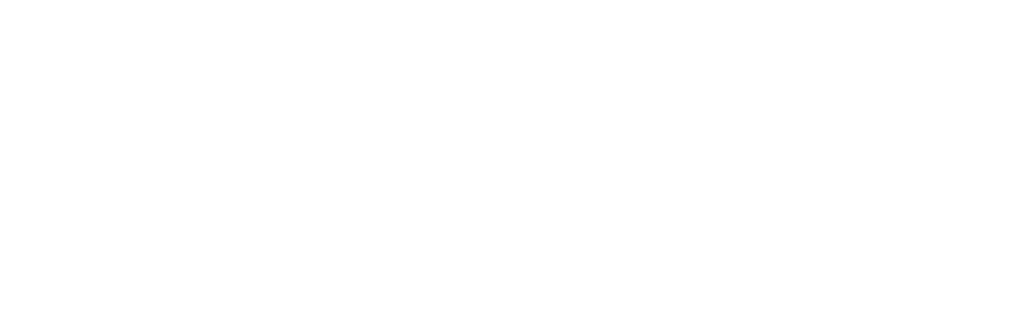
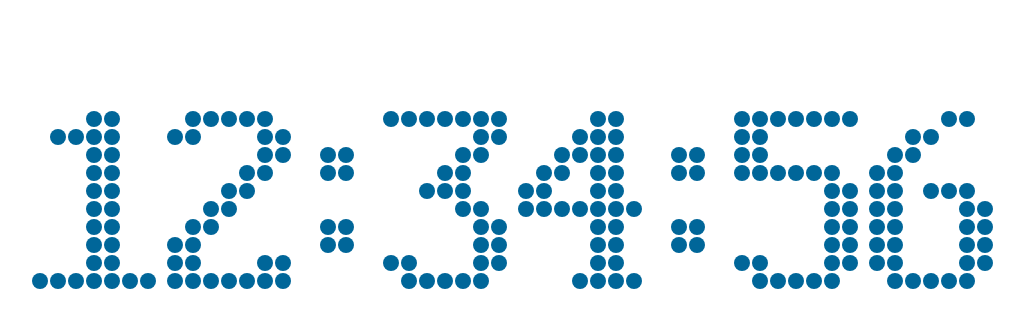
Before and after one commit to JLraining/countDowm, a plain HTML site: page index.html in a window 1280 px wide. Shown: the whole page, without its empty margins (127-1151 px from the left). Drawn offline with Linux system fonts and the light colour scheme.

Commit message:
静态数字效果

```diff
--- a/draw.js
+++ b/draw.js
@@ -3,6 +3,9 @@
  */
 var WINDOW_WIDTH = 1024;
 var WINDOW_HEIGHT = 768;
+var RADIUS = 8;
+var MARGIN_TOP = 60;
+var MARGIN_LEFT = 30;
 
 window.onload = function(){
     var canvas = document.getElementById("canvas");
@@ -14,8 +17,32 @@ window.onload = function(){
     render(context);
 }
 function render(cxt){
-    var hour = 12;
-    var minute = 34;
-    var second = 56;
+    var hours = 12;
+    var minutes = 34;
+    var seconds = 56;
 
+    renderDigit(MARGIN_LEFT,MARGIN_TOP,parseInt(hours/10),cxt);
+    renderDigit( MARGIN_LEFT + 15*(RADIUS+1) , MARGIN_TOP , parseInt(hours%10) , cxt )
+    renderDigit( MARGIN_LEFT + 30*(RADIUS + 1) , MARGIN_TOP , 10 , cxt )
+    renderDigit( MARGIN_LEFT + 39*(RADIUS+1) , MARGIN_TOP , parseInt(minutes/10) , cxt);
+    renderDigit( MARGIN_LEFT + 54*(RADIUS+1) , MARGIN_TOP , parseInt(minutes%10) , cxt);
+    renderDigit( MARGIN_LEFT + 69*(RADIUS+1) , MARGIN_TOP , 10 , cxt);
+    renderDigit( MARGIN_LEFT + 78*(RADIUS+1) , MARGIN_TOP , parseInt(seconds/10) , cxt);
+    renderDigit( MARGIN_LEFT + 93*(RADIUS+1) , MARGIN_TOP , parseInt(seconds%10) , cxt);
 }
+
+function renderDigit(x , y , num ,cxt){
+    cxt.fillStyle = "rgb(0,102,153)";
+
+    for( var i=0;i<digit[num].length;i++ ){
+        for(var j=0;j<digit[num][i].length;j++){
+            if(digit[num][i][j] == 1){
+                cxt.beginPath();
+                cxt.arc(x+j*2*(RADIUS+1)+(RADIUS+1),y+i*2*(RADIUS+1)+(RADIUS+1),RADIUS,0,2*Math.PI);
+                cxt.closePath();
+
+                cxt.fill();
+            }
+        }
+    }
+}
--- a/index.html
+++ b/index.html
@@ -2,9 +2,12 @@
 <html>
 <head lang="en">
     <meta charset="UTF-8">
-    <title></title>
+    <title>canvas绘制的倒计时效果</title>
+    <script type="text/javascript" src="digit.js"></script>
+    <script type="text/javascript" src="draw.js"></script>
 </head>
 <body>
-
+    <canvas id="canvas" style="display:block;margin:50px auto;">>
+    </canvas>
 </body>
 </html>
```
